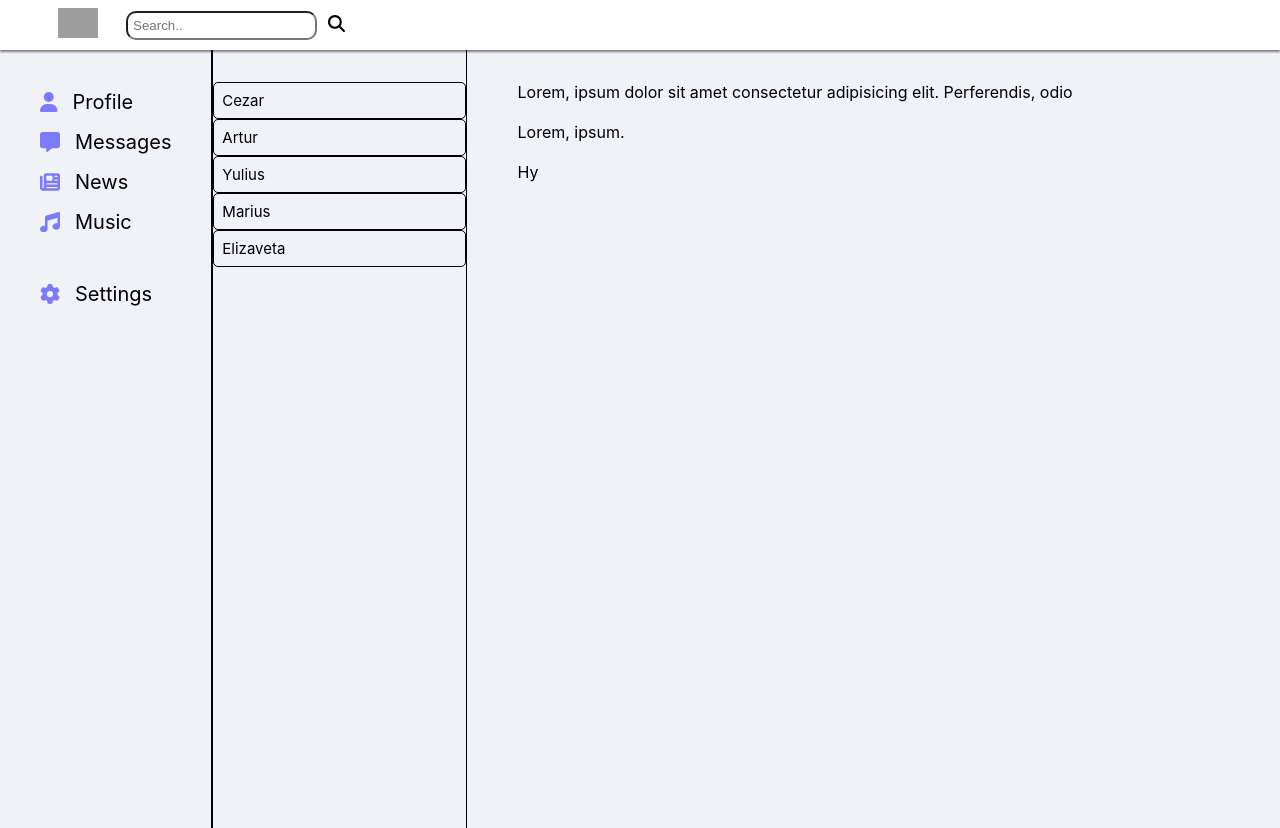
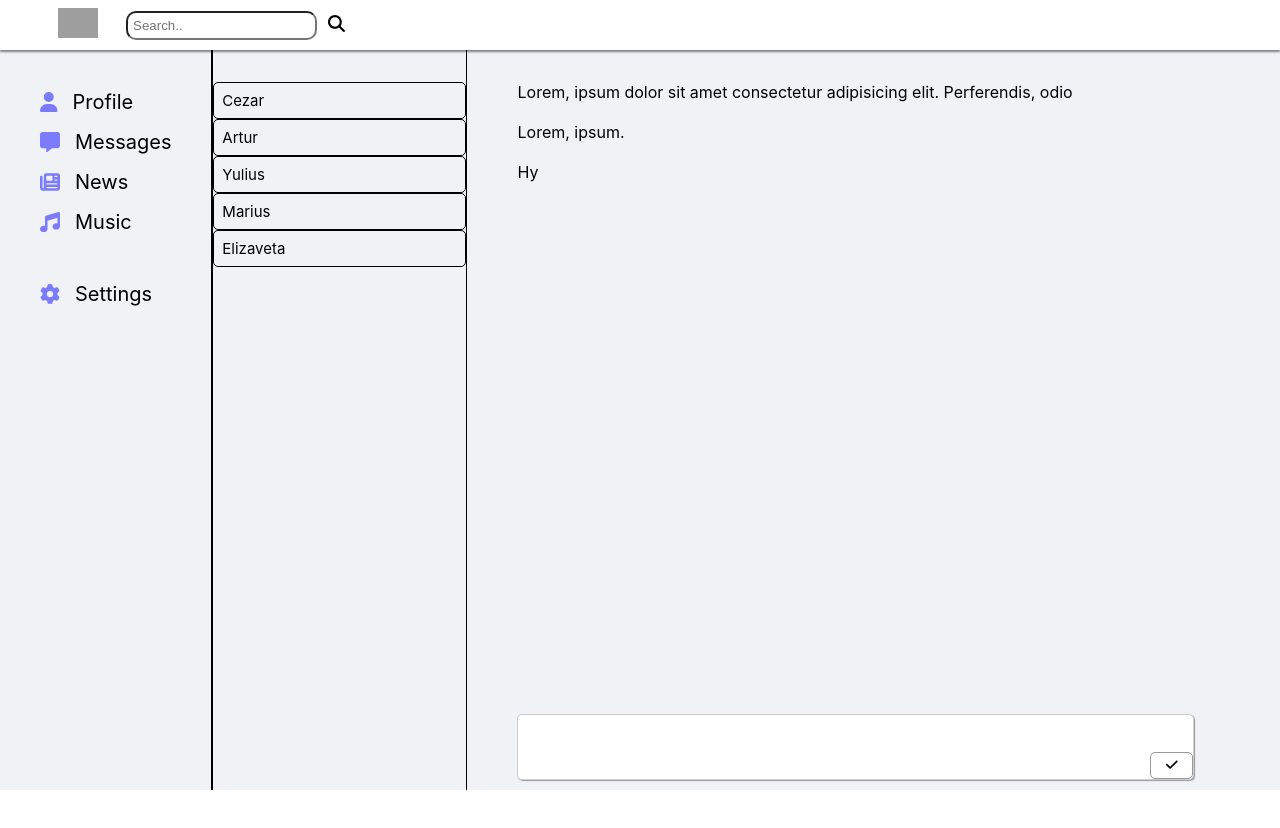
Before and after one commit to Megalex-MD/react-app, a React (Create React App) app: page /dialogs in a window 1280 px wide. Shown: the top 828 px of the page. After the commit the page ends 800 px from the top, so only its background shows below. Built offline with nearby package versions, Linux system fonts and the light colour scheme; grey boxes are pictures that could not be loaded.

Commit message:
add textarea in dialogs + function to add new message

```diff
--- a/src/App.js
+++ b/src/App.js
@@ -12,7 +12,11 @@ function App(props) {
       <div className="wrapper">
         <Header />
         <Navbar />
-        <Main mainStates={props.states.mainPage} addPost={props.addPost} newPostText={props.newPostText} />
+        <Main mainStates={props.states.mainPage}
+          addPost={props.addPost}
+          newPostText={props.newPostText}
+          addMessage={props.addMessage}
+          newMessageText={props.newMessageText} />
       </div>
     </BrowserRouter>
   );
--- a/src/FontAwesomeIcon/FontAwesomeIcon.js
+++ b/src/FontAwesomeIcon/FontAwesomeIcon.js
@@ -2,4 +2,5 @@ import { library } from '@fortawesome/fontawesome-svg-core'
 
 import { faMagnifyingGlass, faUser, faMessage, faNewspaper, faMusic, faGear, faCheck } from '@fortawesome/free-solid-svg-icons'
 
+
 library.add(faMagnifyingGlass, faUser, faMessage, faNewspaper, faMusic, faGear, faCheck)
--- a/src/components/main/dialogs/dialogs.jsx
+++ b/src/components/main/dialogs/dialogs.jsx
@@ -1,11 +1,27 @@
 import React from "react";
-import style from "./dialogs.module.scss"
+import style from "./dialogs.module.scss";
 import Person from "./persons/persons";
-import Message from "./messages/messages"
+import Message from "./messages/messages";
+import { FontAwesomeIcon } from "@fortawesome/react-fontawesome";
+
+let check = <FontAwesomeIcon icon="fa-solid fa-check" />
 
 const Dialogs = (props) => {
-  let dialogsPerson = props.dialogsData.map(d => <Person name={d.name} id={d.id} />)
-  let dialogsMessage = props.messageData.map(m => <Message message={m.message} />)
+
+  let addMessage = React.createRef();
+
+  let addNewMessage = () => {
+    let text = addMessage.current.value;
+    props.addMessage(text)
+  }
+
+  let newMessageText = () => {
+    let text = addMessage.current.value;
+    props.newMessageText(text)
+  }
+
+  let dialogsPerson = props.dialogsPage.dialogsData.map(d => <Person name={d.name} id={d.id} />)
+  let dialogsMessage = props.dialogsPage.messageData.map(m => <Message message={m.message} />)
 
   return (
     <div className={style.dialogs}>
@@ -13,8 +29,14 @@ const Dialogs = (props) => {
         {dialogsPerson}
       </div>
 
-      <div className={style.messages}>
-        {dialogsMessage}
+      <div className={style.messagesContent}>
+        <div className={style.messages}>
+          {dialogsMessage}
+        </div>
+        <div className={style.sendMessage}>
+          <textarea onChange={newMessageText} ref={addMessage} value={props.dialogsPage.newMessage} className={style.textarea} rows="2" cols="80"></textarea>
+          <button onClick={addNewMessage} className={style.textareaBtn}>{check}</button>
+        </div>
       </div>
     </div >
   )
--- a/src/components/main/dialogs/dialogs.module.scss
+++ b/src/components/main/dialogs/dialogs.module.scss
@@ -6,14 +6,43 @@
 .persons {
   display: flex;
   flex-direction: column;
-  min-height: 100vh;
+  min-height: calc(100vh - 60px);
   border-right: 1px solid black;
   padding: 2rem 0;
 }
 
-.messages {
+.messagesContent {
   padding-top: 2rem;
+  display: flex;
+  flex-direction: column;
+  align-items: flex-start;
+  justify-content: space-between;
+  margin-bottom: 10px;
+}
+
+.messages{
   display: flex;
   flex-direction: column;
   gap: 20px;
 }
+
+.sendMessage{
+  position: relative;
+}
+
+.textareaBtn{
+  position: absolute;
+  bottom: 1px;
+  right: 1px;
+  padding: 5px 15px;
+  border: 1px solid rgb(153, 153, 153);
+  border-radius: 5px;
+  background-color: #ffffff;
+  transition: 0.5s;
+}
+.textareaBtn:hover{
+  color: #ffffff;
+  background-color: green;
+  transform: translate(1.5px, 1.5px);
+  cursor: pointer;
+}
--- a/src/components/main/main-content.jsx
+++ b/src/components/main/main-content.jsx
@@ -20,8 +20,9 @@ const Main = (props) => {
             newPostText={props.newPostText} />} />
 
           <Route path='/dialogs' element={<Dialogs
-            dialogsData={props.mainStates.dialogsPage.dialogsData}
-            messageData={props.mainStates.dialogsPage.messageData} />} />
+            dialogsPage={props.mainStates.dialogsPage}
+            addMessage={props.addMessage}
+            newMessageText={props.newMessageText} />} />
 
           <Route path='/news' element={<News />} />
           <Route path='/music' element={<Music />} />
--- a/src/components/main/profile/profile-content.jsx
+++ b/src/components/main/profile/profile-content.jsx
@@ -6,6 +6,7 @@ import { FontAwesomeIcon } from "@fortawesome/react-fontawesome";
 let check = <FontAwesomeIcon icon="fa-solid fa-check" />
 
 const ProfileContent = (props) => {
+
   let newPost = React.createRef();
 
   let addPost = () => {
--- a/src/components/navbar/navbar.module.scss
+++ b/src/components/navbar/navbar.module.scss
@@ -1,6 +1,6 @@
 .navBar {
   grid-area: n;
-  min-height: 100vh;
+  min-height: calc(100vh - 60px);
   border-right: 2px solid black;
 }
 .navBar-items {
--- a/src/rerender.js
+++ b/src/rerender.js
@@ -2,12 +2,12 @@ import React from 'react';
 import ReactDOM from 'react-dom';
 import App from './App';
 import reportWebVitals from './reportWebVitals';
-import { addPost, newPostText } from './states/states';
+import { addPost, newPostText, addMessage, newMessageText } from './states/states';
 
 export const rerender = (states) => {
   ReactDOM.render(
     <React.StrictMode>
-      <App states={states} addPost={addPost} newPostText={newPostText} />
+      <App states={states} addPost={addPost} newPostText={newPostText} addMessage={addMessage} newMessageText={newMessageText} />
     </React.StrictMode>,
     document.getElementById('root')
   );
--- a/src/states/states.js
+++ b/src/states/states.js
@@ -33,6 +33,8 @@ let states = {
         { message: 'Lorem, ipsum.' },
         { message: 'Hy' }
       ],
+
+      newMessage: ''
     },
   },
 }
@@ -46,6 +48,7 @@ export const addPost = () => {
   states.mainPage.profilePage.postText.push(newPost)
   states.mainPage.profilePage.newPost = ''
   rerender(states)
+  console.log(newPost)
 }
 
 export const newPostText = (textareaText) => {
@@ -55,4 +58,18 @@ export const newPostText = (textareaText) => {
   console.log(textareaText)
 }
 
+export const addMessage = () => {
+  let newMessage = {
+    message: states.mainPage.dialogsPage.newMessage
+  }
+  states.mainPage.dialogsPage.messageData.push(newMessage)
+  states.mainPage.dialogsPage.newMessage = ''
+  rerender(states)
+}
+
+export const newMessageText = (textareaText) => {
+  states.mainPage.dialogsPage.newMessage = textareaText
+  rerender(states)
+
+}
 export default states
```
Also changed, not shown: 1 other file (tests, documents, lock files or other folders).
